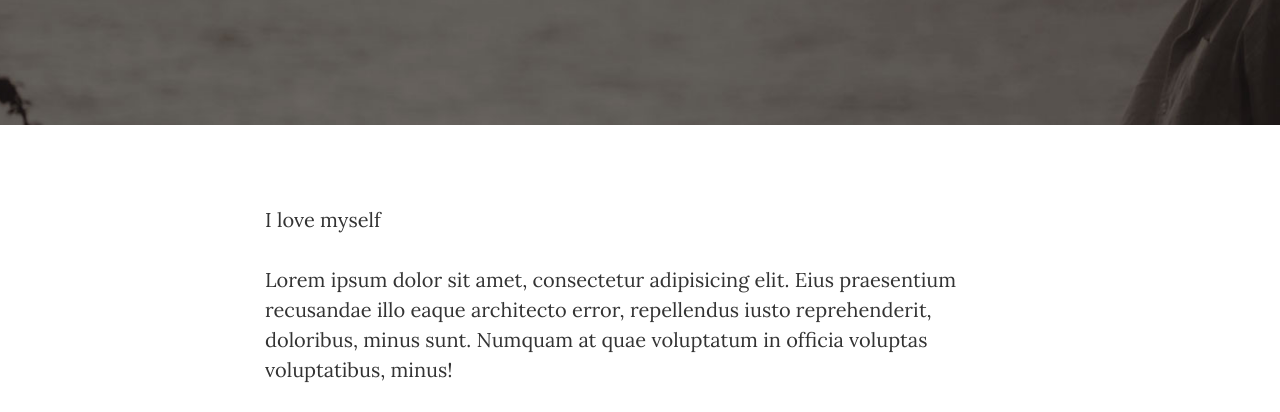
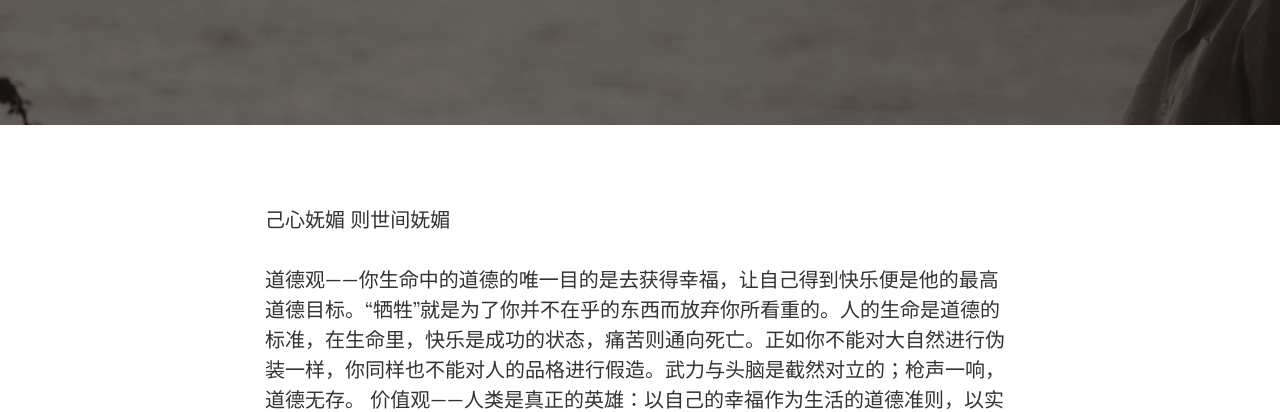
Before and after one commit to xz6656/GirlsCodingDayDemo, a website: page startbootstrap-clean-blog-gh-pages/about.html in a window 1280 px wide. Shown: the part 323-735 px from the top of the page. Drawn offline with nearby package versions, Linux system fonts and the light colour scheme.

Commit message:
chang3
再次修改about me

```diff
--- a/startbootstrap-clean-blog-gh-pages/about.html
+++ b/startbootstrap-clean-blog-gh-pages/about.html
@@ -87,8 +87,12 @@
     <div class="container">
         <div class="row">
             <div class="col-lg-8 col-lg-offset-2 col-md-10 col-md-offset-1">
-                <p>I love myself</p>
-                <p>Lorem ipsum dolor sit amet, consectetur adipisicing elit. Eius praesentium recusandae illo eaque architecto error, repellendus iusto reprehenderit, doloribus, minus sunt. Numquam at quae voluptatum in officia voluptas voluptatibus, minus!</p>
+                <p>己心妩媚 则世间妩媚 </p>
+                <p>道德观——你生命中的道德的唯一目的是去获得幸福，让自己得到快乐便是他的最高道德目标。“牺牲”就是为了你并不在乎的东西而放弃你所看重的。人的生命是道德的标准，在生命里，快乐是成功的状态，痛苦则通向死亡。正如你不能对大自然进行伪装一样，你同样也不能对人的品格进行假造。武力与头脑是截然对立的；枪声一响，道德无存。
+
+                    价值观——人类是真正的英雄：以自己的幸福作为生活的道德准则，以实质性的成就作为最高贵的行动，以理性为自己唯一的主宰。人不应该为他人而活，也不应该要求他人为自己而活。思考是人的唯一最根本的美德，其它的一切皆因它而生。自豪就是承认你是自己的最高价值，这和一个人所有的价值一样，需要去赢得。
+
+                    哲学观——Ａ就是Ａ，一个东西就是它本身。存在是特性，意识是鉴明。存在是存在着的。每个问题都有两面，一面是正确，一面是错误，夹在对与错中间的则是邪恶。</p>
                 <p>Lorem ipsum dolor sit amet, consectetur adipisicing elit. Nostrum molestiae debitis nobis, quod sapiente qui voluptatum, placeat magni repudiandae accusantium fugit quas labore non rerum possimus, corrupti enim modi! Et.</p>
             </div>
         </div>
```
